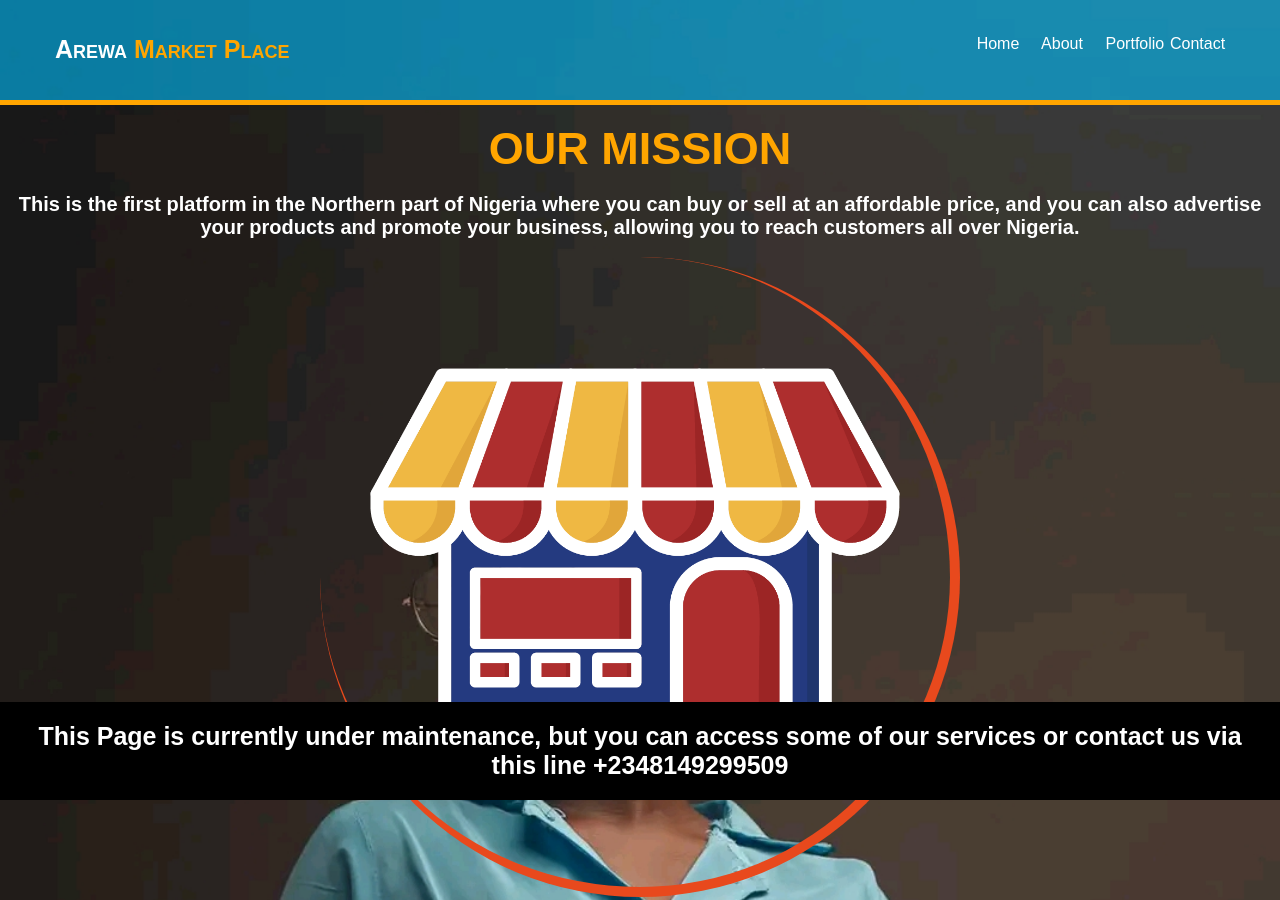
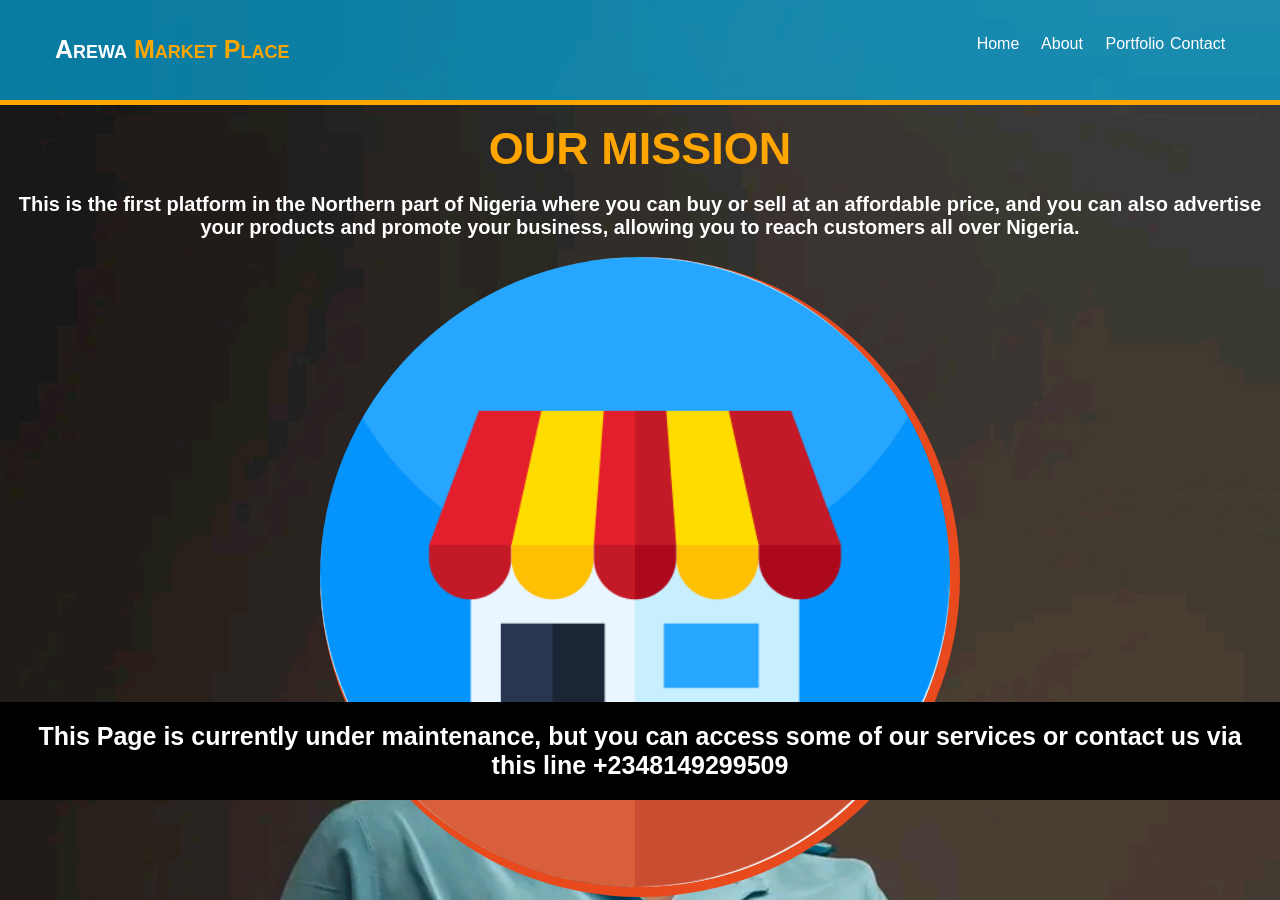
Before and after one commit to MUZZYDEV/Muawiya, a plain HTML site: page index.html in a window 1280 px wide. Shown: the top 900 px of the page. Drawn offline with Linux system fonts and the light colour scheme.

Commit message:
Update index.html

```diff
--- a/index.html
+++ b/index.html
@@ -29,7 +29,7 @@
         <p class="h2_p">This is the first platform in the Northern part of Nigeria where you can buy or sell at an affordable price, and you can also advertise your products and promote your business, allowing you to reach customers all over Nigeria.
         </p>
     </div><br>
-    <img src="marketlogo.png" alt=""><br>
+    <img src="marketplace.png" alt=""><br>
     <div class="container2">
         <h3>
             MARKET PLACE
```
